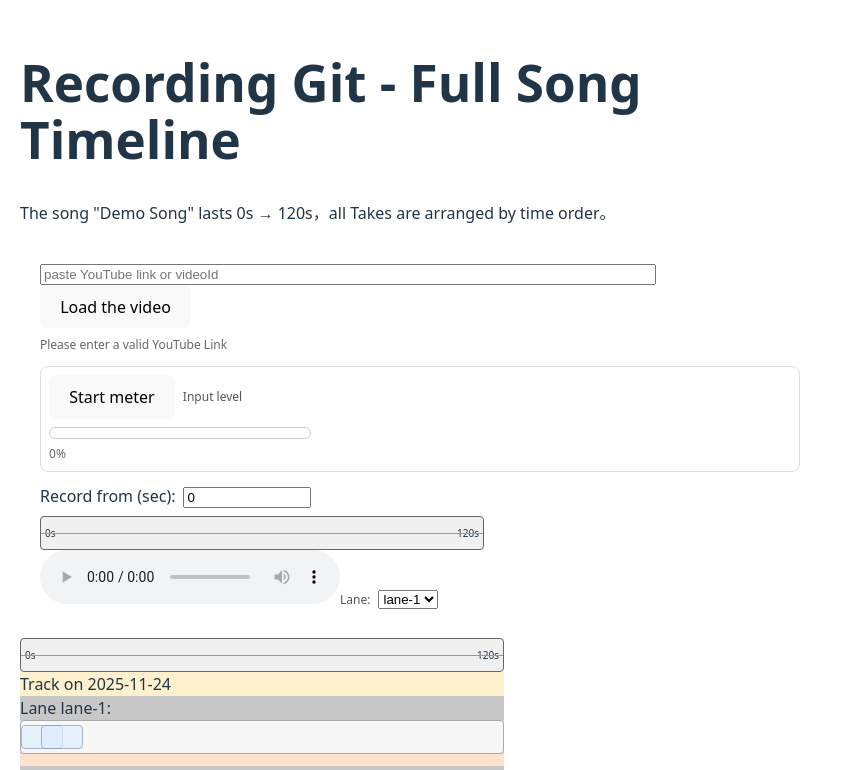
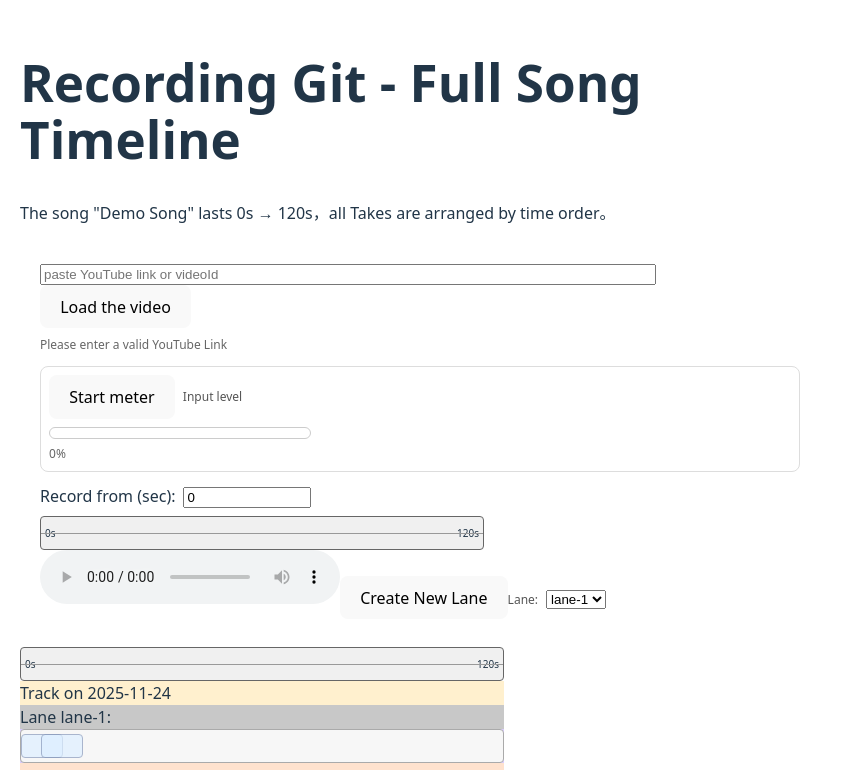
Before and after one commit to zhou98ch/music-git-frontend, a React (Vite) app in the folder music-git/: page / in a window 1280 px wide. Shown: the top 770 px of the page, without its empty margins (0-843 px from the left). Built offline with nearby package versions, Linux system fonts and the light colour scheme.

Commit message:
feature: add new lane

```diff
--- a/music-git/src/components/YoutubePlayerWithInput.tsx
+++ b/music-git/src/components/YoutubePlayerWithInput.tsx
@@ -6,7 +6,7 @@ import type { AudioMode } from "../hooks/useAudioRecorder";
 import { useMicLevel } from "../hooks/useMicLevel";
 import type { Take, TakeDraft } from "../common/types";
 import { PieceTimeline } from "./PieceTimeline.tsx";
-import { getTodayTrackId, groupTakesByTrack, makeTakeFromDraft } from "../utils/helpers.tsx";
+import { getTodayTrackId, groupTakesByLane, groupTakesByTrack, makeTakeFromDraft } from "../utils/helpers.tsx";
 import {mockTakes} from "../common/types";
 export const YouTubePlayerWithInput: React.FC = () => {
   const mockTotalDurationSec = 120;
@@ -21,6 +21,7 @@ export const YouTubePlayerWithInput: React.FC = () => {
   const startSecRef = React.useRef<number|null>(null);
   const [takes, setTakes] = React.useState<Take[]>([]);
   const tracks = groupTakesByTrack(takes);
+  const [laneIds, setLaneIds] = React.useState<string[]>(["lane-1"]);
   const [anchorSec, setAnchorSec] = React.useState(0);
   const [audioMode, setAudioMode] = React.useState<AudioMode>("instrument");
   const { isRecording, startRecording, stopRecording, error } = useAudioRecorder({mode: audioMode, deviceId: selectedDeviceId});
@@ -60,6 +61,9 @@ export const YouTubePlayerWithInput: React.FC = () => {
   React.useEffect(() => {
     refreshAudioInputs();
   }, []);
+const initializeLane = () => {
+  setLaneIds((prev) => [...prev, "lane-1"]);
+};
 
   return (
     <div>
@@ -316,6 +320,10 @@ export const YouTubePlayerWithInput: React.FC = () => {
       {/* //////////////////////////////////////////////////////////// */}
       <PieceTimeline totalDurationSec = {mockTotalDurationSec} tracks={tracks} timeBaseRef={timeBaseRef}/>
       {/* ///////// lane selection TODO ///////////////// */}
+      <button
+        onClick={initializeLane}
+      >Create New Lane
+      </button>
       <label style={{ fontSize: 12, color: "#555", marginRight: 8 }}>
         Lane:
       </label>
@@ -324,9 +332,13 @@ export const YouTubePlayerWithInput: React.FC = () => {
         disabled={isRecording}
         onChange={(e) => setSelectedLaneId(e.target.value)}
       >
-        <option value="lane-1">lane-1</option>
+        {laneIds.map((id)=>(
+          <option key={id} value={id} >{id}</option>
+
+        ))}
+        {/* <option value="lane-1">lane-1</option>
         <option value="lane-2">lane-2</option>
-        <option value="lane-3">lane-3</option>
+        <option value="lane-3">lane-3</option> */}
         {/* TODO ADJUST TO MORE LANES*/}
       </select>
 
```
